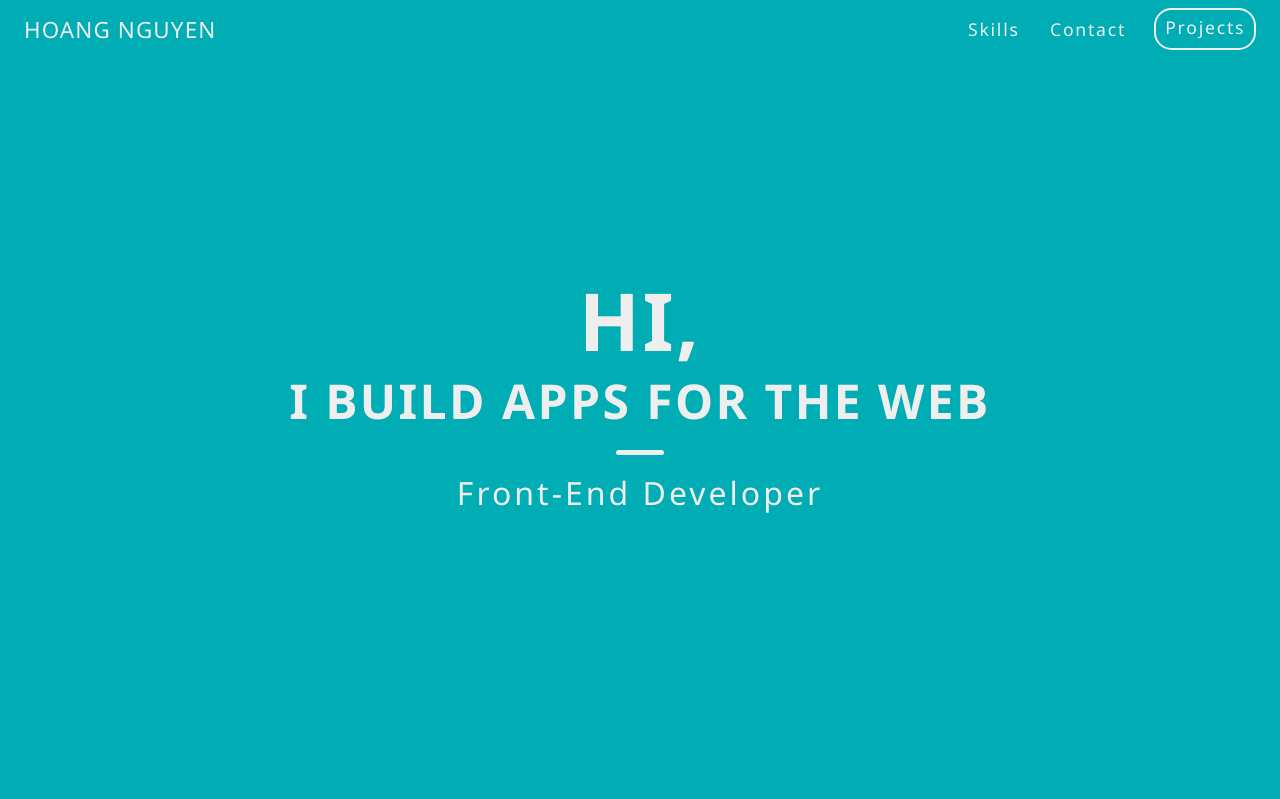
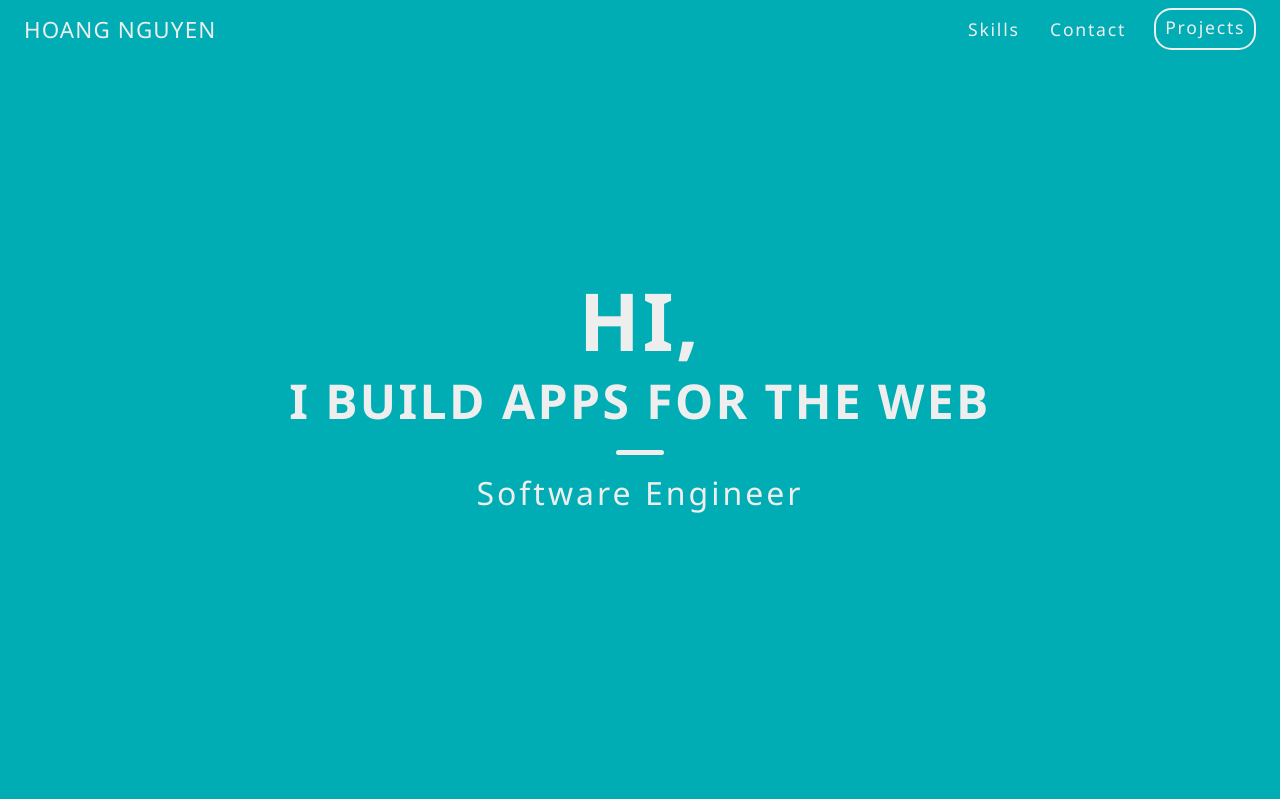
Before and after one commit to HoangNguyen-CA-old/portfolio, a React (Create React App) app: page / in a window 1280 px wide. Shown: the top 799 px of the page. Built offline with nearby package versions, Linux system fonts and the light colour scheme.

Commit message:
changed title of job in cover to software engineer

```diff
--- a/src/containers/Cover/Cover.js
+++ b/src/containers/Cover/Cover.js
@@ -70,7 +70,7 @@ export class Cover extends Component {
           <Emphasized>Hi,</Emphasized> <br></br> I build apps for the web
         </Title>
         <Line></Line>
-        <SubTitle>Front-End Developer</SubTitle>
+        <SubTitle>Software Engineer</SubTitle>
         <ArrowContainer>
           <StyledIcon icon={arrowIcon}></StyledIcon>
         </ArrowContainer>
```
Also changed, not shown: 1 other file (tests, documents, lock files or other folders).
